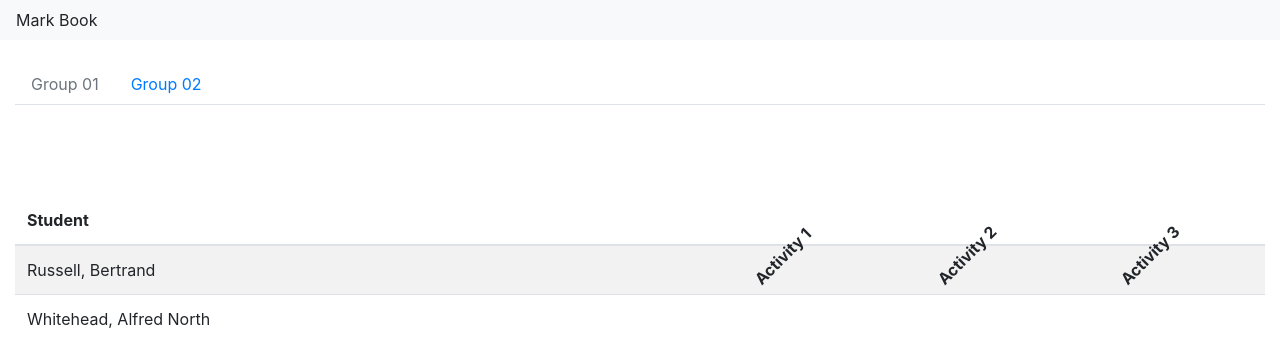
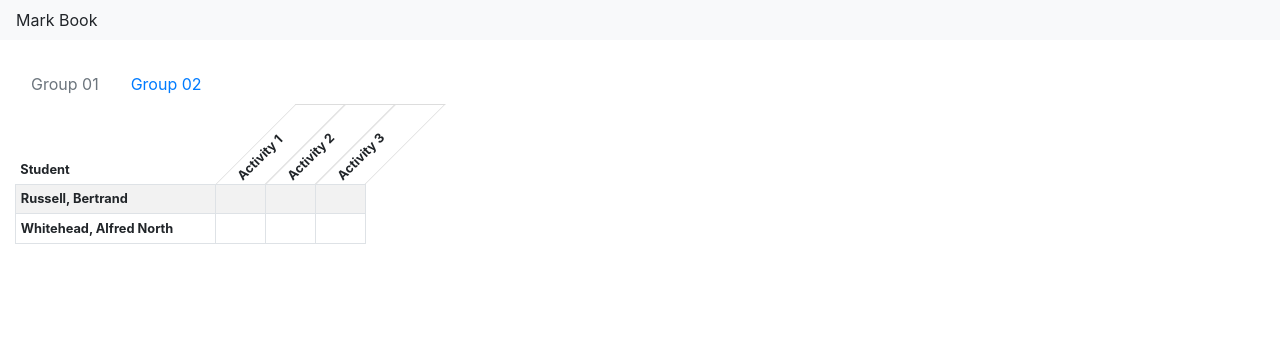
Before and after one commit to aadroher/mark_book, a React app: page / in a window 1280 px wide. Shown: the top 364 px of the page. Built offline with nearby package versions, Linux system fonts and the light colour scheme; the HTML template or start-up script is replaced by a standard one.

Commit message:
Adds basic mark table layout.

```diff
--- a/src/components/MarkTable.jsx
+++ b/src/components/MarkTable.jsx
@@ -2,12 +2,12 @@ import React from 'react'
 
 import styles from './MarkTable.module.css'
 
-const StudentsHeader = ({ cell }) =>
-  <th scope='col'>
+const StudentsHeader = ({cell}) =>
+  <th scope='col' className={styles['student-column']}>
     {cell.value}
   </th>
 
-const ActivityHeader = ({ cell }) =>
+const ActivityHeader = ({cell}) =>
   <th scope='col' className={styles['rotated']}>
     <div>
       <span>
@@ -16,18 +16,28 @@ const ActivityHeader = ({ cell }) =>
     </div>
   </th>
 
-const Header = ({ header }) =>
+const Header = ({header}) =>
   <thead>
     <tr>
       {
         header.map((cell, i) =>
           i === 0
-            ? <StudentsHeader cell={cell} key={i} />
-            : <ActivityHeader cell={cell} key={i} />
+            ? <StudentsHeader cell={cell} key={i}/>
+            : <ActivityHeader cell={cell} key={i}/>
         )
       }
     </tr>
   </thead>
+
+const StudentCell = ({cell}) =>
+  <th scope='row' className={styles['student-column']}>
+    {cell.value}
+  </th>
+
+const MarkCell = ({cell}) =>
+  <td>
+    {cell.value}
+  </td>
 
 const tableBody = rows =>
   <tbody>
@@ -37,16 +47,8 @@ const tableBody = rows =>
           {
             row.map((cell, j) =>
               j === 0
-                ? (
-                  <td scope='row' key={`${i}-${j}`}>
-                    {cell.value}
-                  </td>
-                )
-                : (
-                  <th key={`${i}-${j}`}>
-                    {cell.value}
-                  </th>
-                )
+                ? <StudentCell {...{cell}} key={`${i}-${j}`}/>
+                : <MarkCell {...{cell}} key={`${i}-${j}`}/>
             )
           }
         </tr>
@@ -60,7 +62,7 @@ const MarkTable = props => {
   const rows = props.rows
   return (
     <table className={styles['mark-table']}>
-      <Header { ...props }/>
+      <Header {...props}/>
       {tableBody(rows)}
     </table>
   )
--- a/src/components/MarkTable.module.scss
+++ b/src/components/MarkTable.module.scss
@@ -3,16 +3,63 @@
 
 .mark-table {
   @extend .table,
-          .table-striped;
+          .table-striped,
+          .table-bordered,
+          .table-sm,
+          .small;
+
+  table-layout: fixed;
+  width: auto;
+
+  border: none;
+
+  thead {
+    th {
+      border: none;
+    }
+  }
+
+  .student-column {
+    width: 200px;
+  }
 
   .rotated {
-    height: 140px;
+    height: 80px;
+    width: 50px;
+    //min-width: 40px;
+    //max-width: 40px;
+    position: relative;
+    vertical-align: bottom;
+    padding: 0;
+    line-height: 0.8;
+    //height: 140px;
     white-space: nowrap;
 
     > div {
-      transform:  translate(25px, 51px)
-                  rotate(315deg);
-      width: 30px;
+      position: relative;
+      top: 0;
+      left: 40px; /* 80 * tan(45) / 2 = 40 where 80 is the height on the cell and 45 is the transform angle*/
+      height: 100%;
+
+      //transform:  translate(25px, 51px)
+      //            rotate(315deg);
+      //width: 30px;
+      transform:skew(-45deg,0deg);
+      overflow: hidden;
+      border-left: 1px solid #dddddd;
+      border-right: 1px solid #dddddd;
+      border-top: 1px solid #dddddd;
+
+      > span {
+        transform:skew(45deg,0deg) rotate(315deg);
+        position: absolute;
+        bottom: 30px; /* 40 cos(45) = 28 with an additional 2px margin*/
+        left: -25px; /*Because it looked good, but there is probably a mathematical link here as well*/
+        display: inline-block;
+
+        width: 85px; /* 80 / cos(45) - 40 cos (45) = 85 where 80 is the height of the cell, 40 the width of the cell and 45 the transform angle*/
+        text-align: left;
+      }
     }
   }
 }
```
